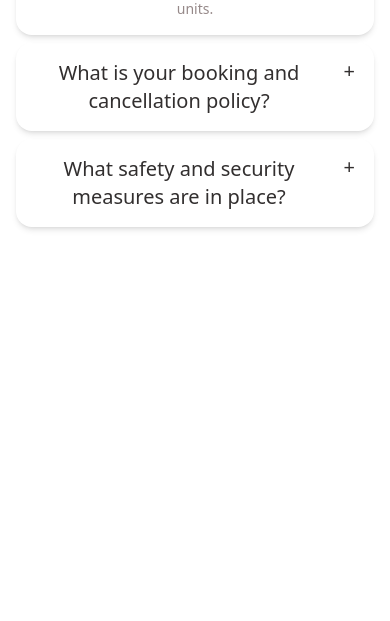
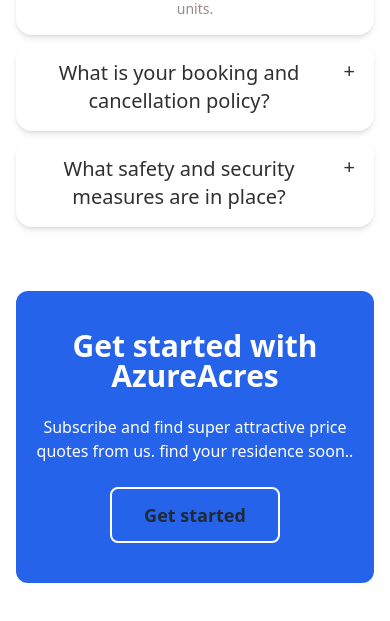
Before and after one commit to strongfornt/AzureAcres, a React (Vite) app: page / in a window 390 px wide. Shown: the part 8036-8657 px from the top of the page. Built offline with nearby package versions, Linux system fonts and the light colour scheme; no server answers.

Commit message:
added get started section

```diff
--- /dev/null
+++ b/src/Components/Subscribe/Subscribe.jsx
@@ -0,0 +1,21 @@
+import { Link } from "react-router-dom";
+
+
+export default function Subscribe() {
+  return (
+    <>
+        <section className="py-6 bg-blue-600  rounded-xl">
+	<div className="container mx-auto flex flex-col items-center justify-center p-4 space-y-6 md:p-10 md:px-24 xl:px-48">
+		<h1 className=" text-3xl lg:text-4xl font-bold leading-none text-white text-center">Get started with AzureAcres</h1>
+		<p className="text-base font-medium text-center text-white">Subscribe and find super attractive price quotes from us. find your residence soon..</p>
+		<div className="flex flex-col space-y-4 sm:space-y-0 sm:flex-row sm:space-x-8">
+			<Link
+            to='mailto:aktershoaib574@gmail.com'
+            className="px-8  hover:scale-105 transition-all duration-300 py-3 text-lg font-semibold  border-2 border-white rounded-lg dark:text-gray-50">Get started</Link>
+			{/* <button className="px-8 py-3 text-lg font-normal border rounded dark:bg-gray-800 dark:text-gray-50 dark:border-gray-700">Learn more</button> */}
+		</div>
+	</div>
+</section>
+    </>
+  )
+}
--- a/src/Pages/Home/Home.jsx
+++ b/src/Pages/Home/Home.jsx
@@ -4,6 +4,7 @@
 import ResidenceCard from "../../Components/ResidenceCard/ResidenceCard";
 
 import Faq from "../../Components/Faq/Faq";
+import Subscribe from "../../Components/Subscribe/Subscribe";
 
 export default function Home() {
   return (
@@ -23,6 +24,9 @@
       <div className="px-4 md:px-8 lg:px-10 my-16 md:my-28 "  >
         <Faq/>
       </div>
+      <div className="px-4 md:px-8 lg:px-10 my-16 md:my-28 "  >
+        <Subscribe/>
+      </div>
     </>
   );
 }
```
